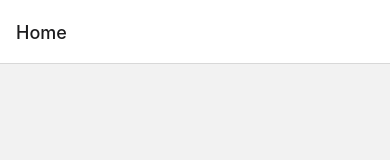
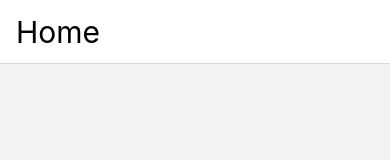
Before and after one commit to mateus-azevedo/learning-styled-components, a React Native app in the folder withReactNative/: screen / in a window 390 px wide. Shown: the top 160 px of the page. Built offline with nearby package versions, Linux system fonts and the light colour scheme.

Commit message:
header customizado

```diff
--- /dev/null
+++ b/withReactNative/src/routes/components/RouterHeader/index.tsx
@@ -0,0 +1,14 @@
+import React from 'react';
+import {HeaderContainer, Title} from './styles';
+
+const RouterHeader = (props: any) => {
+  console.log(props);
+
+  return (
+    <HeaderContainer>
+      <Title>{props.children}</Title>
+    </HeaderContainer>
+  );
+};
+
+export default RouterHeader;
--- /dev/null
+++ b/withReactNative/src/routes/components/RouterHeader/styles.ts
@@ -0,0 +1,7 @@
+import styled from 'styled-components/native';
+
+export const HeaderContainer = styled.View``;
+
+export const Title = styled.Text`
+  font-size: 30px;
+`;
--- /dev/null
+++ b/withReactNative/src/routes/components/index.ts
@@ -0,0 +1,3 @@
+import RouterHeader from './RouterHeader';
+
+export {RouterHeader};
--- a/withReactNative/src/routes/stack.tsx
+++ b/withReactNative/src/routes/stack.tsx
@@ -1,5 +1,7 @@
 import React from 'react';
 import {createNativeStackNavigator} from '@react-navigation/native-stack';
+import {RouterHeader} from './components';
+
 import {DetailProduct, Home, Products} from '../feature';
 
 const Stack = createNativeStackNavigator();
@@ -7,7 +9,11 @@ const Stack = createNativeStackNavigator();
 const routes = () => {
   return (
     <Stack.Navigator initialRouteName="Home">
-      <Stack.Screen name="Home" component={Home} />
+      <Stack.Screen
+        name="Home"
+        component={Home}
+        options={{headerTitle: (props: any) => <RouterHeader {...props} />}}
+      />
       <Stack.Screen name="Products" component={Products} />
       <Stack.Screen name="DetailProduct" component={DetailProduct} />
     </Stack.Navigator>
```
